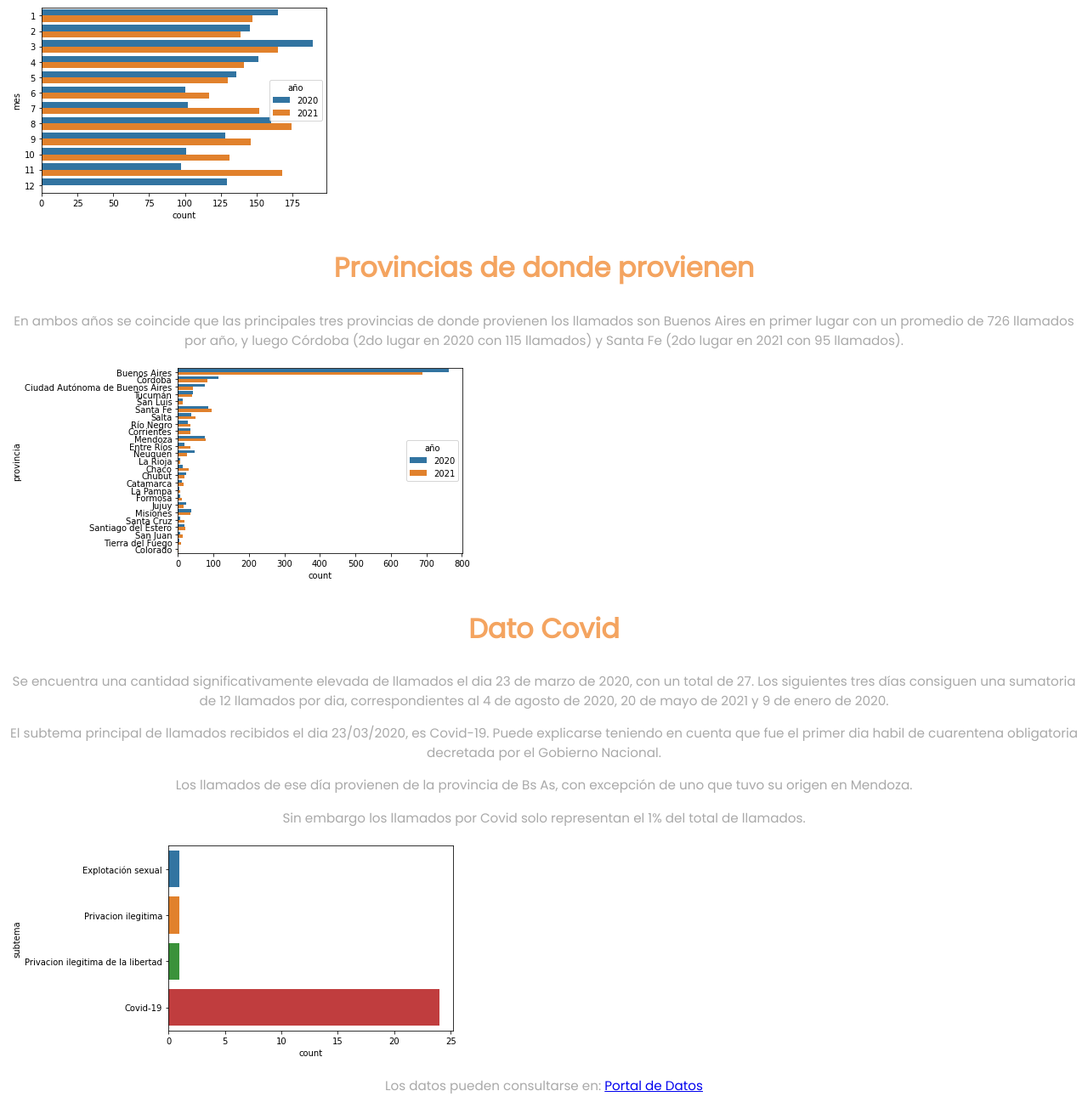
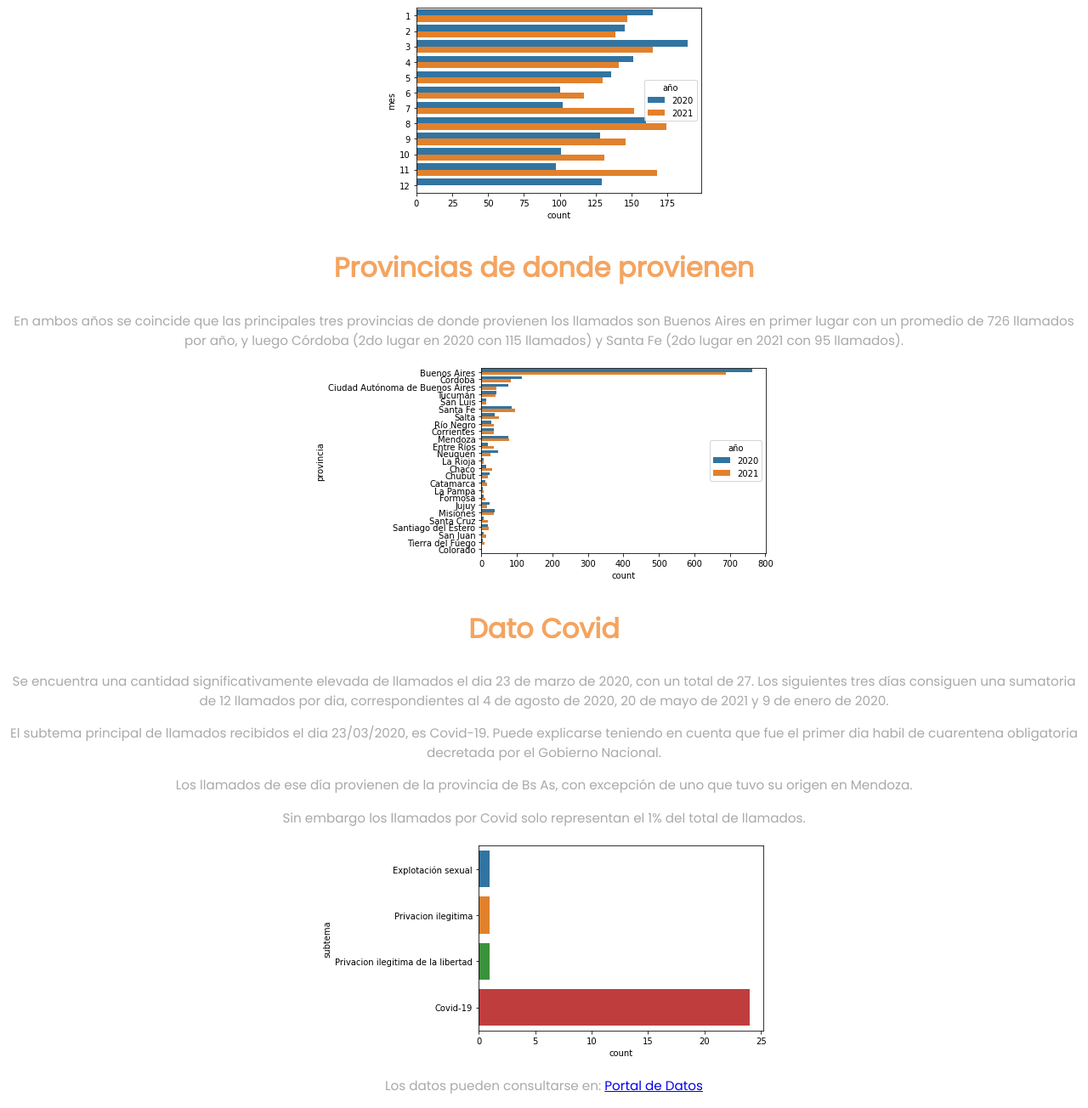
Before and after one commit to agustinarr/datos, a plain HTML site: page index.html in a window 1280 px wide. Shown: the part 1371-2675 px from the top of the page at 85% size. Drawn offline with Linux system fonts and the light colour scheme.

Commit message:
Update index.html

```diff
--- a/index.html
+++ b/index.html
@@ -30,15 +30,15 @@
  <h2> Cantidad de llamadas por año y mes</h2>
 <p> Del total de llamadas, 1610 corresponden al año 2021, mientras que 1603 corresponden a 2020. Hay que recordar que en este analisis no hay información sobre la cantidad de llamados recibidos en diciembre 2021, sin embargo, hasta noviembre del mismo año se recibieron más llamados en 2020. </p>
 <p> En 2020 se recibieron un promedio de 134 llamados por mes, y en 2021 este número subio a 146 mensual.  </p> <p> Un dato llamativo es que usualmente los meses en los cuales se reciben más llamadas es en marzo y agosto, sin embargo, en 2021 se registro una cantidad elevadas de llamados en el mes de noviembre, demostrando un aumento del 73% con respecto al mismo mes del año 2020. </p>
-<img src="añosmes.png" align="middle">
+    <p> <img src="añosmes.png" align="middle"> </p>
 <h2> Provincias de donde provienen </h2>
 <p> En ambos años se coincide que las principales tres provincias de donde provienen los llamados son Buenos Aires en primer lugar con un promedio de 726 llamados por año, y luego Córdoba (2do lugar en 2020 con 115 llamados) y Santa Fe (2do lugar en 2021 con 95 llamados). </p>
-<img src="provncias.png" align="middle">
+    <p> <img src="provncias.png" align="middle"> </p>
 <h2> Dato Covid </h2>
 <p>  Se encuentra una cantidad significativamente elevada de llamados el dia 23 de marzo de 2020, con un total de 27. Los siguientes tres días consiguen una sumatoria de 12 llamados por dia, correspondientes al 4 de agosto de 2020, 20 de mayo de 2021 y 9 de enero de 2020. </p>
 <p> El subtema principal de llamados recibidos el dia 23/03/2020, es Covid-19. Puede explicarse teniendo en cuenta que fue el primer dia habil de cuarentena obligatoria decretada por el Gobierno Nacional.  </p>
  <p>Los llamados de ese día provienen de la provincia de Bs As, con excepción de uno que tuvo su origen en Mendoza. </p>
-<p> Sin embargo los llamados por Covid solo representan el 1% del total de llamados. </p> <img src="marzo.png" align="middle">
+<p> Sin embargo los llamados por Covid solo representan el 1% del total de llamados. </p>  <p> <img src="marzo.png" align="middle"> </p>
     <p> Los datos pueden consultarse en: <a href = "http://datos.jus.gob.ar/dataset/lucha-contra-la-trata-de-personas-llamados-linea-145-denuncias">Portal de Datos</a> </p>
 
   </body>
```
